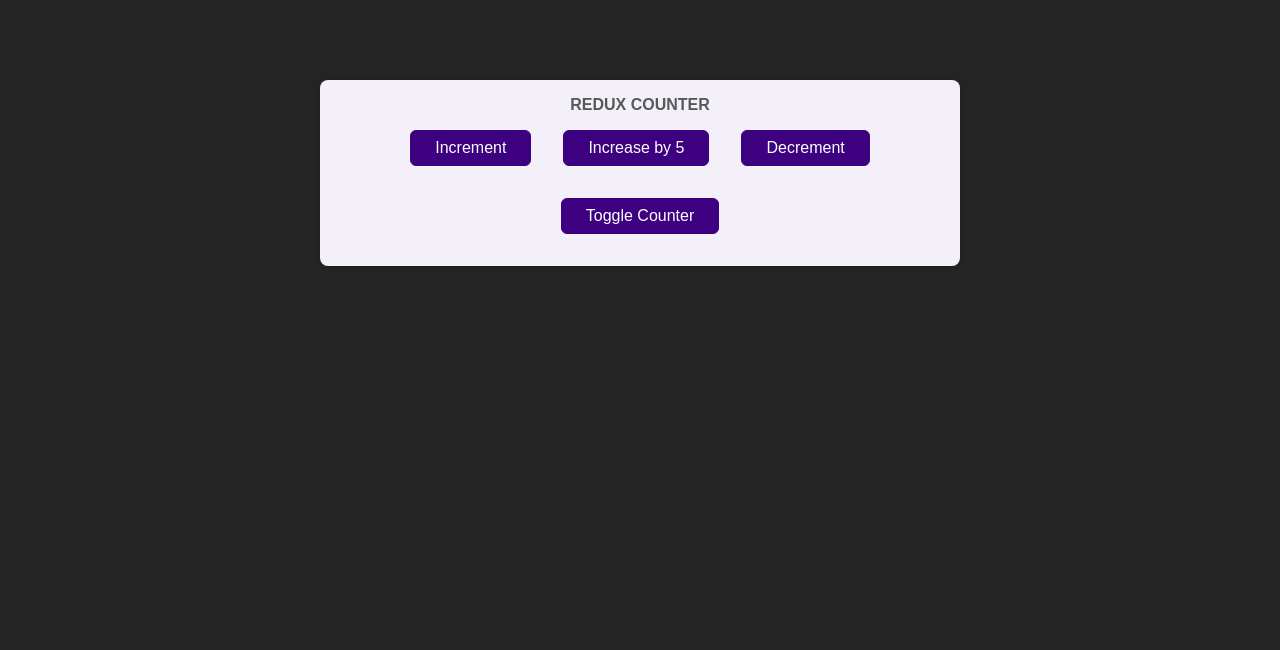
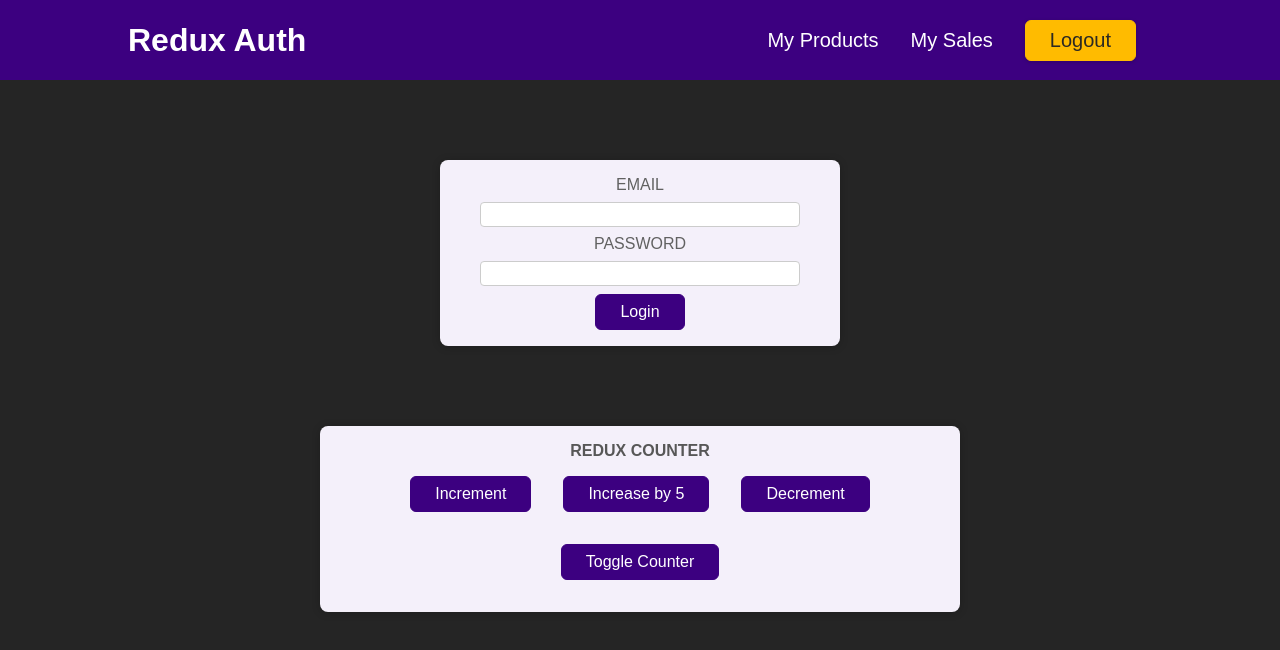
Before and after one commit to JulioVianaDev/react-simple-redux, a React (Create React App) app: page / in a window 1280 px wide. Shown: the top 650 px of the page. Built offline with nearby package versions, Linux system fonts and the light colour scheme.

Commit message:
importando os outros components

```diff
--- a/src/App.js
+++ b/src/App.js
@@ -1,9 +1,14 @@
 import Counter from './components/Counter';
-
+import Header from './components/Header'
+import Auth from './components/Auth'
 
 function App() {
   return (
-    <Counter />
+    <>
+      <Header/>
+      <Auth/>
+      <Counter />
+    </>
   );
 }
 
```
